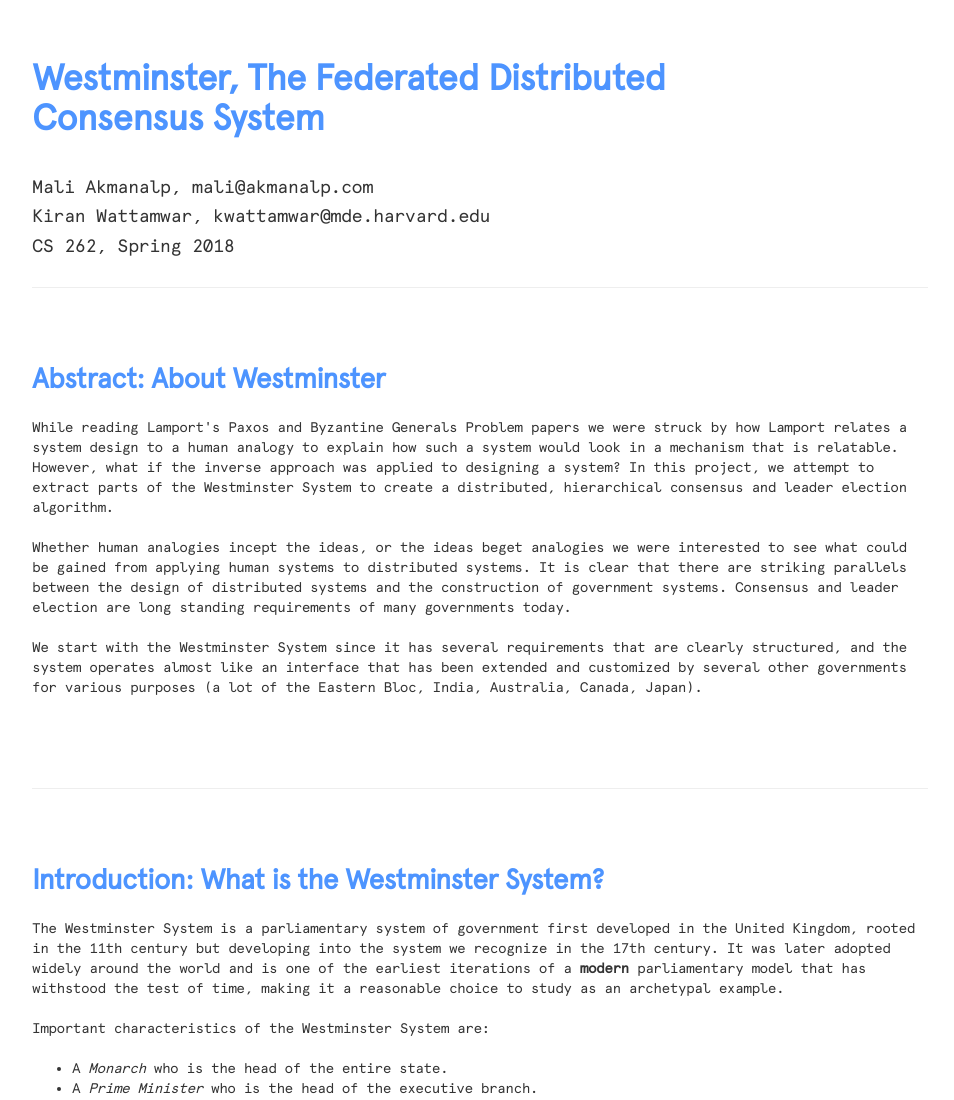
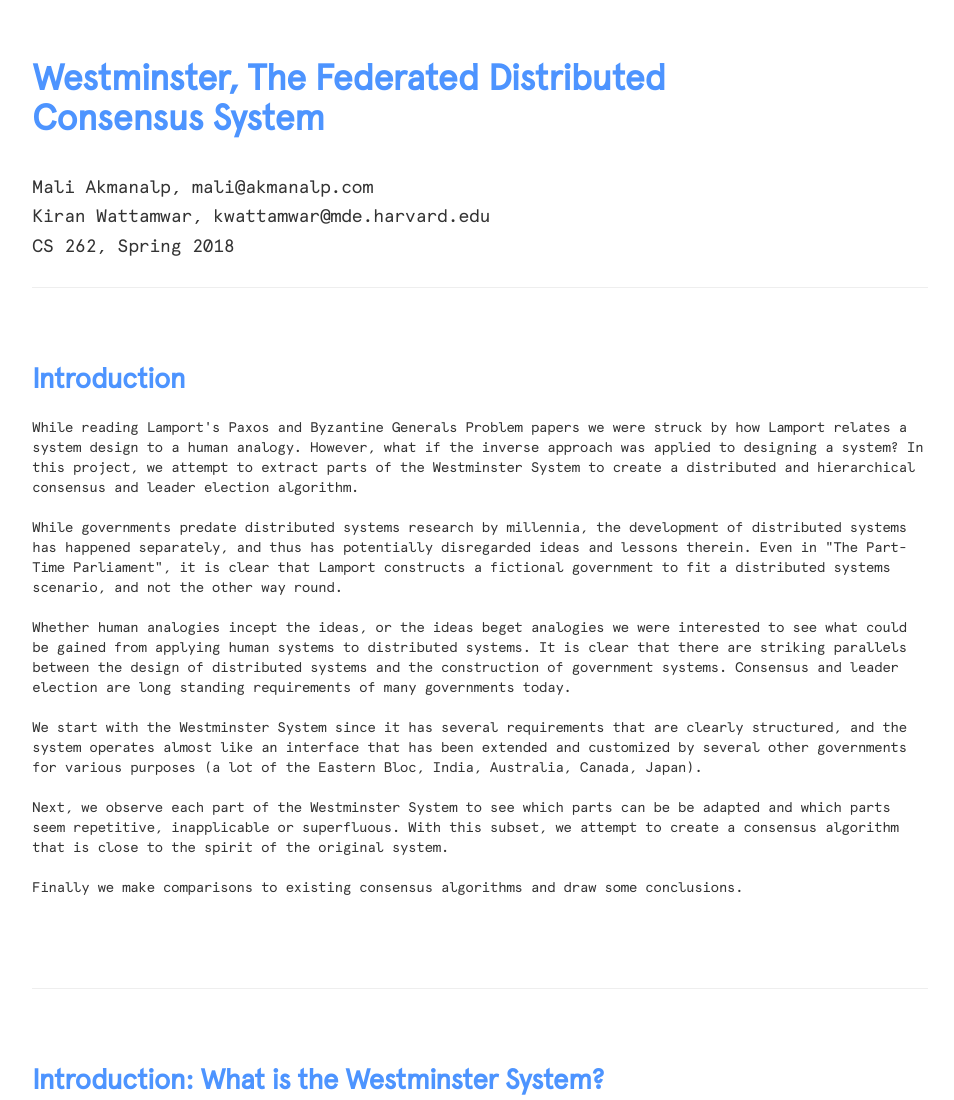
Before and after one commit to kiranw/Westminster, a plain HTML site: page index.html in a window 1280 px wide. Shown: the top 1100 px of the page, without its empty margins (160-1114 px from the left). Drawn offline with Linux system fonts and the light colour scheme.

Commit message:
Revise Abstract to be intro as waldo wants it.

```diff
--- a/index.html
+++ b/index.html
@@ -28,22 +28,37 @@
 
 	<div id="about" class="section row">
 		<div class="col-md-12">
-			<div class="section-header">Abstract: About Westminster</div>
+			<div class="section-header">Introduction</div>
 				<br/>
-				<p>While reading Lamport's Paxos and Byzantine Generals Problem papers we were struck by how Lamport relates
-					a system design to a human analogy to explain how such a system would look in a mechanism that is relatable.
-					However, what if the inverse approach was applied to designing a system? In this project, we attempt to extract
-					parts of the Westminster System to create a distributed, hierarchical consensus and leader election algorithm.
-				</p>
-				<p>Whether human analogies incept the ideas, or the ideas beget analogies we were interested to see what
-					could be gained from applying human systems to distributed systems. It is clear that there are
-					striking parallels between the design of distributed systems and the construction of government
-					systems. Consensus and leader election are long standing requirements of many governments today.
-				</p>
-				<p>We start with the Westminster System since it has several requirements that are clearly structured, and
-					the system operates almost like an interface that has been extended and customized by several other
-					governments for various purposes (a lot of the Eastern Bloc, India, Australia, Canada, Japan).
-				</p>
+				<p>While reading Lamport's Paxos and Byzantine Generals Problem papers
+				we were struck by how Lamport relates a system design to a human
+				analogy. However, what if the inverse approach was applied to designing
+				a system? In this project, we attempt to extract parts of the
+				Westminster System to create a distributed and hierarchical consensus
+				and leader election algorithm. </p>
+				<p>While governments predate distributed systems research by millennia,
+				the development of distributed systems has happened separately, and
+				thus has potentially disregarded ideas and lessons therein. Even in
+				"The Part-Time Parliament", it is clear that Lamport constructs a
+				fictional government to fit a distributed systems scenario, and not the
+				other way round.</p>
+				<p>Whether human analogies incept the ideas, or the ideas beget
+				analogies we were interested to see what could be gained from applying
+				human systems to distributed systems. It is clear that there are
+				striking parallels between the design of distributed systems and the
+				construction of government systems. Consensus and leader election are
+				long standing requirements of many governments today.</p>
+				<p>We start with the Westminster System since it has several
+				requirements that are clearly structured, and the system operates
+				almost like an interface that has been extended and customized by
+				several other governments for various purposes (a lot of the Eastern
+				Bloc, India, Australia, Canada, Japan).</p>
+				<p>Next, we observe each part of the Westminster System to see which
+				parts can be be adapted and which parts seem repetitive, inapplicable
+				or superfluous. With this subset, we attempt to create a consensus
+				algorithm that is close to the spirit of the original system.</p>
+				<p>Finally we make comparisons to existing consensus algorithms and
+				draw some conclusions.</p>
 		</div>
 	</div>
 
```
